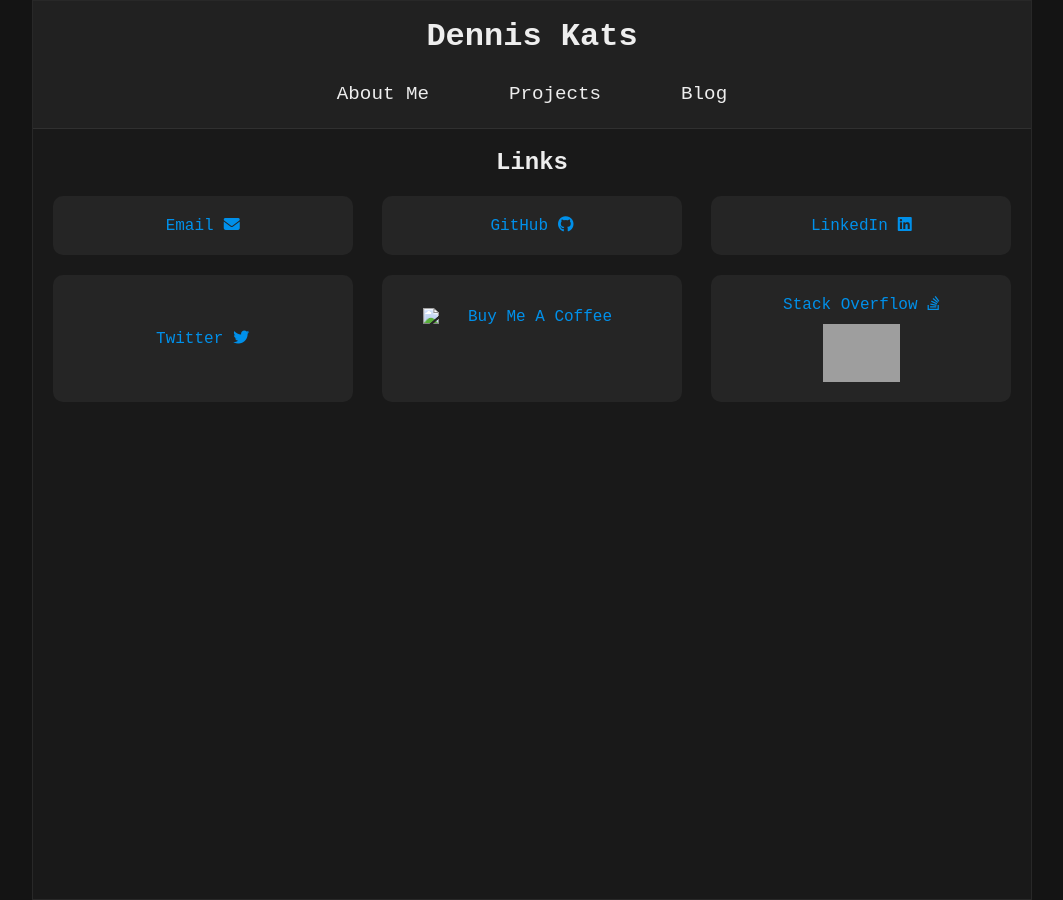
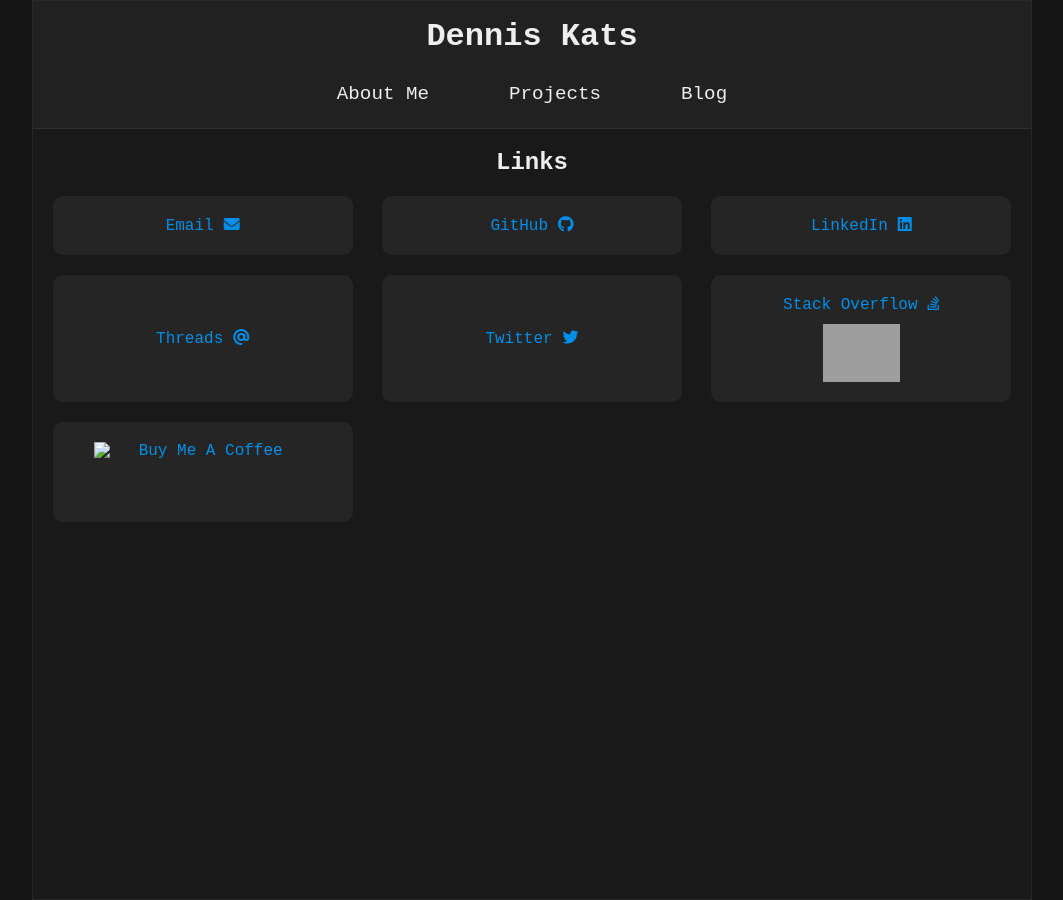
Before and after one commit to denk0403/denk0403.github.io, a Jekyll site: the page built from links.html, in a window 1280 px wide. Shown: the whole page, without its empty margins (108-1171 px from the left). Built offline with Jekyll 4.4.1, drawn with Linux system fonts in a browser that asks for light colours; grey boxes are pictures that could not be loaded.

Commit message:
Added threads profile link

```diff
--- a/links.html
+++ b/links.html
@@ -89,15 +89,12 @@
 			<a href="https://www.linkedin.com/in/dennis-kats/" title="View my LinkedIn"
 				><span>LinkedIn<i class="fa-brands fa-linkedin"></i></span
 			></a>
+			<a href="https://www.threads.net/@katzbutwithans" title="View my Threads"
+				><span>Threads<i class="fa-brands fa-at"></i></span
+			></a>
 			<a href="https://twitter.com/denk0403" title="View my Twitter"
 				><span>Twitter<i class="fa-brands fa-twitter"></i></span
 			></a>
-			<a href="https://www.buymeacoffee.com/denniskats" title="Support me"
-				><img
-					src="https://cdn.buymeacoffee.com/buttons/v2/default-yellow.png"
-					alt="Buy Me A Coffee"
-					style="height: 60px !important; width: 217px !important"
-			/></a>
 			<a href="https://stackoverflow.com/users/8926512/dennis-kats" title="View my Stack Overflow">
 				<div style="margin-bottom: 10px">
 					Stack Overflow<i class="fa-brands fa-stack-overflow"></i>
@@ -110,6 +107,12 @@
 					title="profile for Dennis Kats at Stack Overflow, Q&amp;A for professional and enthusiast programmers"
 				/>
 			</a>
+			<a href="https://www.buymeacoffee.com/denniskats" title="Support me"
+				><img
+					src="https://cdn.buymeacoffee.com/buttons/v2/default-yellow.png"
+					alt="Buy Me A Coffee"
+					style="height: 60px !important; width: 217px !important"
+			/></a>
 		</main>
 	</body>
 </html>
```
